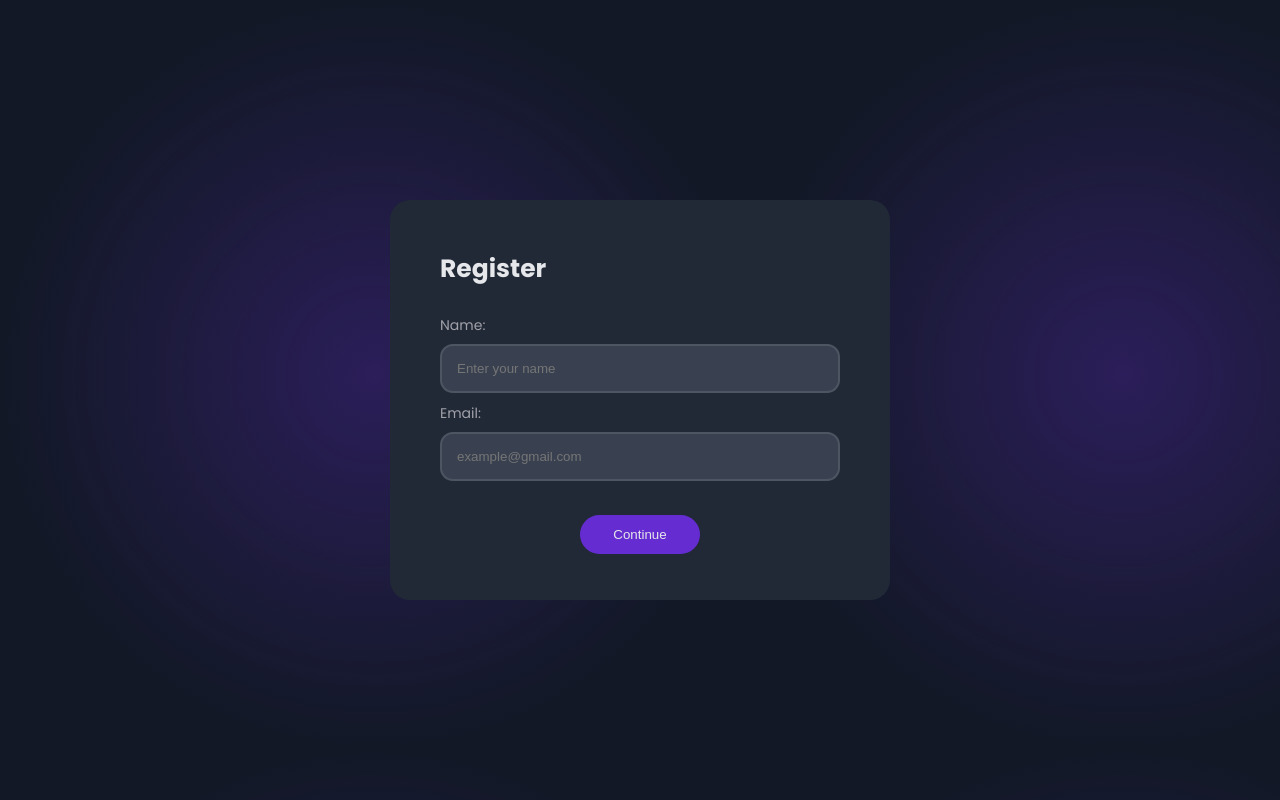
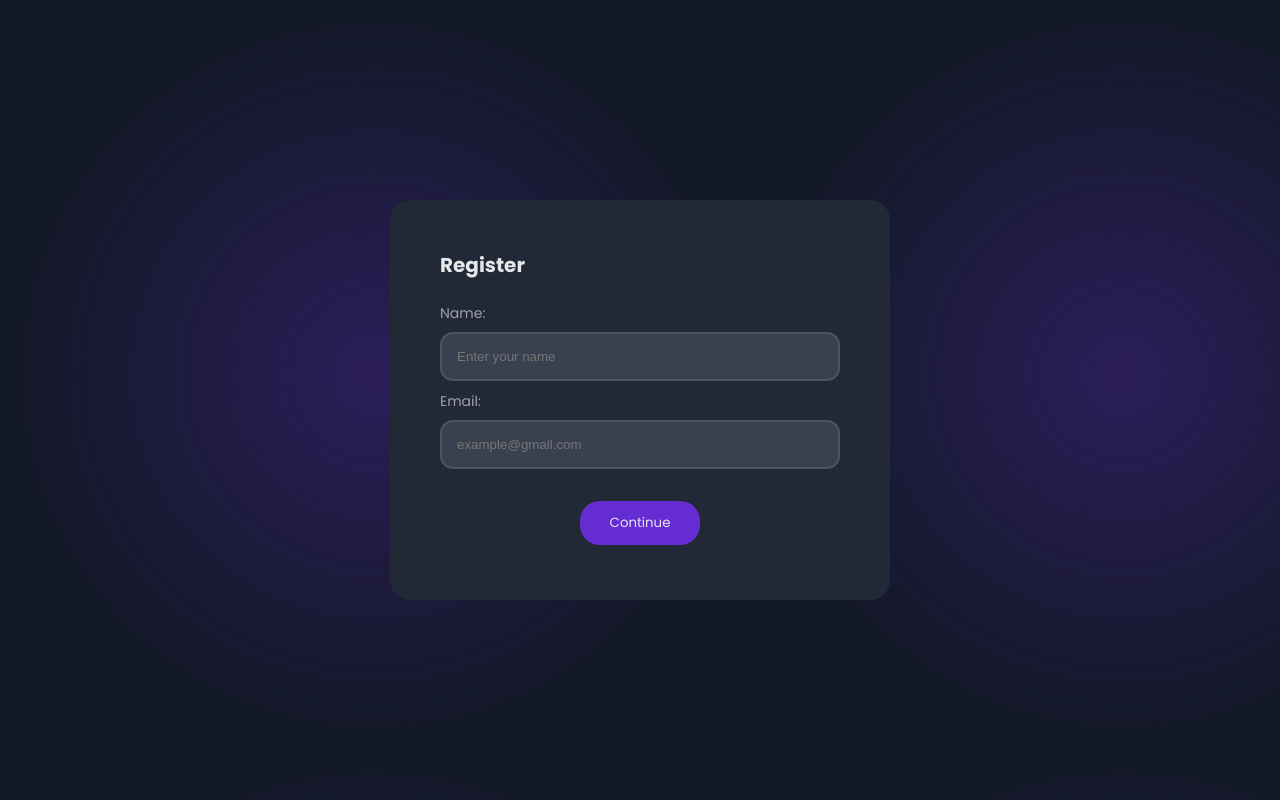
Before and after one commit to VictoriaTorres0/Multi-step-in-React, a React (Create React App) app: page / in a window 1280 px wide. Shown: the top 800 px of the page. Built offline with nearby package versions, Linux system fonts and the light colour scheme.

Commit message:
Cambios irrelevantes.

```diff
--- a/src/components/Vistauno.css
+++ b/src/components/Vistauno.css
@@ -8,7 +8,7 @@
 h1 {
   text-align: left;
   margin-left: 50px;
-  font-size: 25px;
+  font-size: 20px;
   color: #e5e7eb;
 }
 label {
@@ -39,4 +39,6 @@ input[type="email"] {
   padding: 12px;
   width: 120px;
   color: #e5e7eb;
+  font-family: "Poppins", sans-serif;
+  font-weight: 400;
 }
--- a/src/components/Vistauno.jsx
+++ b/src/components/Vistauno.jsx
@@ -24,7 +24,7 @@ function vistaUno() {
           required
         />
         <br />
-      </form>{" "}
+      </form>
       <button className="boton" type="submit" value="Continue">
         Continue
       </button>
```
